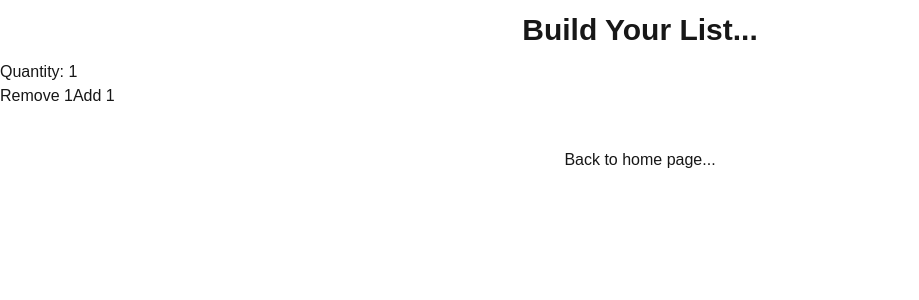
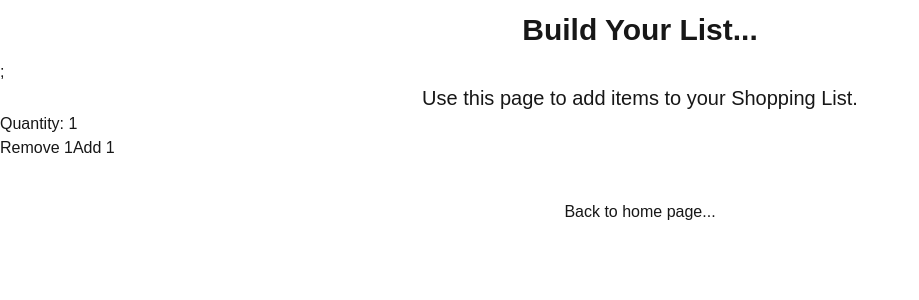
Before and after one commit to SueAtSAIT/cprg306-assignments, a Next.js app: page /week-4 in a window 1280 px wide. Shown: the top 300 px of the page, without its empty margins (0-919 px from the left). Built offline with nearby package versions, Linux system fonts and the light colour scheme.

Commit message:
Adds a subheading <p> line to Heading

```diff
--- a/app/week-4/heading.js
+++ b/app/week-4/heading.js
@@ -1,3 +1,8 @@
-export default function Heading({ title }) {
-  return <h1 className="text-3xl text-center font-semibold my-3">{title}</h1>;
+export default function Heading({ title, pageinfo }) {
+  return (
+    <>
+      <h1 className="text-3xl text-center font-semibold my-3">{title}</h1>;
+      <p className="text-xl text-center">{pageinfo}</p>
+    </>
+  );
 }
--- a/app/week-4/page.js
+++ b/app/week-4/page.js
@@ -9,7 +9,10 @@ export default function Page() {
   return (
     <>
       <header>
-        <Heading title="Build Your List..." />
+        <Heading
+          title="Build Your List..."
+          pageinfo="Use this page to add items to your Shopping List."
+        />
       </header>
       <main>
         <NewItem />
```
